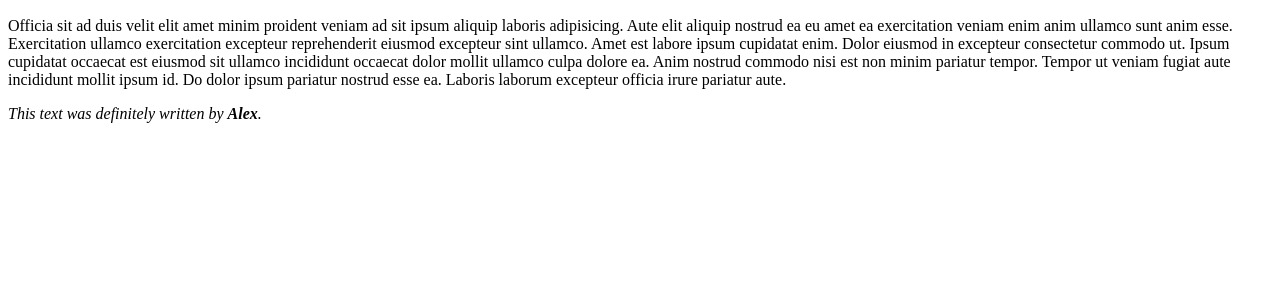
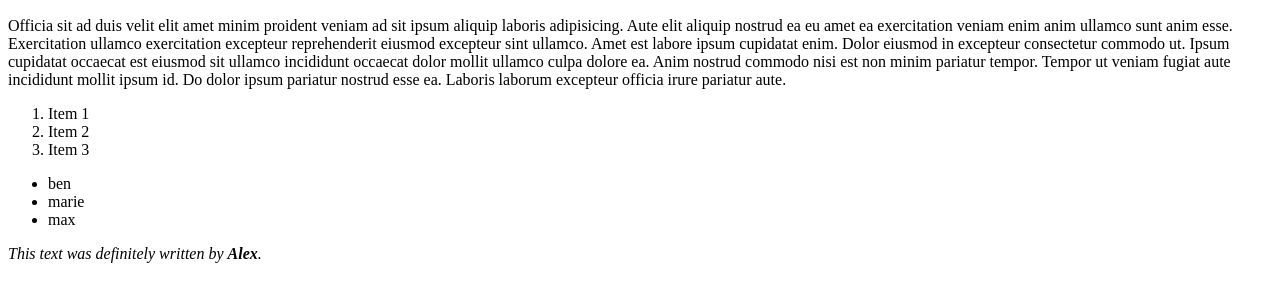
Before and after one commit to ohix/git_test, a plain HTML site: page odin/index.html in a window 1280 px wide. Shown: the part 110-412 px from the top of the page. Drawn offline with Linux system fonts and the light colour scheme.

Commit message:
added unordered (<ul>) and ordered (<ol>) lists to my simple html page

```diff
--- a/odin/index.html
+++ b/odin/index.html
@@ -9,6 +9,16 @@
         <h1>This is a test for a blog made by Alex</h1>
         <h2>This is a really interesting titel.</h2>
         <p>Officia sit ad duis velit elit amet minim proident veniam ad sit ipsum aliquip laboris adipisicing. Aute elit aliquip nostrud ea eu amet ea exercitation veniam enim anim ullamco sunt anim esse. Exercitation ullamco exercitation excepteur reprehenderit eiusmod excepteur sint ullamco. Amet est labore ipsum cupidatat enim. Dolor eiusmod in excepteur consectetur commodo ut. Ipsum cupidatat occaecat est eiusmod sit ullamco incididunt occaecat dolor mollit ullamco culpa dolore ea. Anim nostrud commodo nisi est non minim pariatur tempor. Tempor ut veniam fugiat aute incididunt mollit ipsum id. Do dolor ipsum pariatur nostrud esse ea. Laboris laborum excepteur officia irure pariatur aute.</p>
+        <ol>
+            <li>Item 1</li>
+            <li>Item 2</li>
+            <li>Item 3</li>
+        </ol>
+        <ul>
+            <li>ben</li>
+            <li>marie</li>
+            <li>max</li>
+        </ul>
         <p><em>This text was definitely written by <strong>Alex</strong>.</em></p> <!-- you could also use <b> </b> and <i> </i> but it isn't screen-reader-friendly-->
     </body>
 </html>
```
